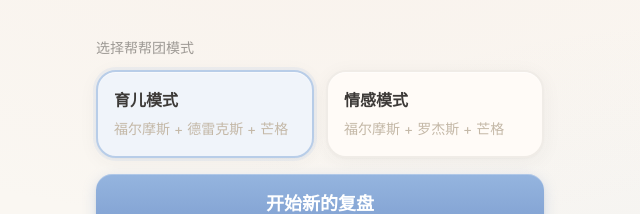
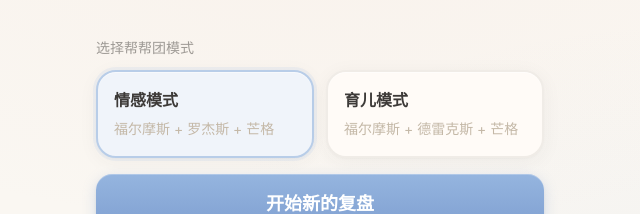
Before and after one commit to connorzz123/us-app, a React (Vite) app: page / in a window 1280 px wide. Shown: the part 342-556 px from the top of the page, without its empty margins (320-960 px from the left). Built offline with nearby package versions, Linux system fonts and the light colour scheme.

Commit message:
feat: 默认模式改为情感模式，情感模式按钮移到左侧

```diff
--- a/src/pages/HomePage.tsx
+++ b/src/pages/HomePage.tsx
@@ -2,7 +2,7 @@ import { useState } from "react";
 import { useNavigate } from "react-router-dom";
 
 export default function HomePage() {
-  const [mode, setMode] = useState<"parenting" | "emotion">("parenting");
+  const [mode, setMode] = useState<"parenting" | "emotion">("emotion");
   const [loading, setLoading] = useState(false);
   const [error, setError] = useState("");
   const navigate = useNavigate();
@@ -45,22 +45,22 @@ export default function HomePage() {
 
         <div className="grid grid-cols-2 gap-3">
           <button
+            onClick={() => setMode("emotion")}
+            className={`mode-card p-4 text-left ${mode === "emotion" ? "selected" : ""}`}
+          >
+            <div className="font-semibold text-base" style={{ color: "var(--c-text)" }}>情感模式</div>
+            <div className="mt-1.5 text-sm leading-relaxed" style={{ color: "var(--c-text-muted)" }}>
+              福尔摩斯 + 罗杰斯 + 芒格
+            </div>
+          </button>
+
+          <button
             onClick={() => setMode("parenting")}
             className={`mode-card p-4 text-left ${mode === "parenting" ? "selected" : ""}`}
           >
             <div className="font-semibold text-base" style={{ color: "var(--c-text)" }}>育儿模式</div>
             <div className="mt-1.5 text-sm leading-relaxed" style={{ color: "var(--c-text-muted)" }}>
               福尔摩斯 + 德雷克斯 + 芒格
-            </div>
-          </button>
-
-          <button
-            onClick={() => setMode("emotion")}
-            className={`mode-card p-4 text-left ${mode === "emotion" ? "selected" : ""}`}
-          >
-            <div className="font-semibold text-base" style={{ color: "var(--c-text)" }}>情感模式</div>
-            <div className="mt-1.5 text-sm leading-relaxed" style={{ color: "var(--c-text-muted)" }}>
-              福尔摩斯 + 罗杰斯 + 芒格
             </div>
           </button>
         </div>
```
